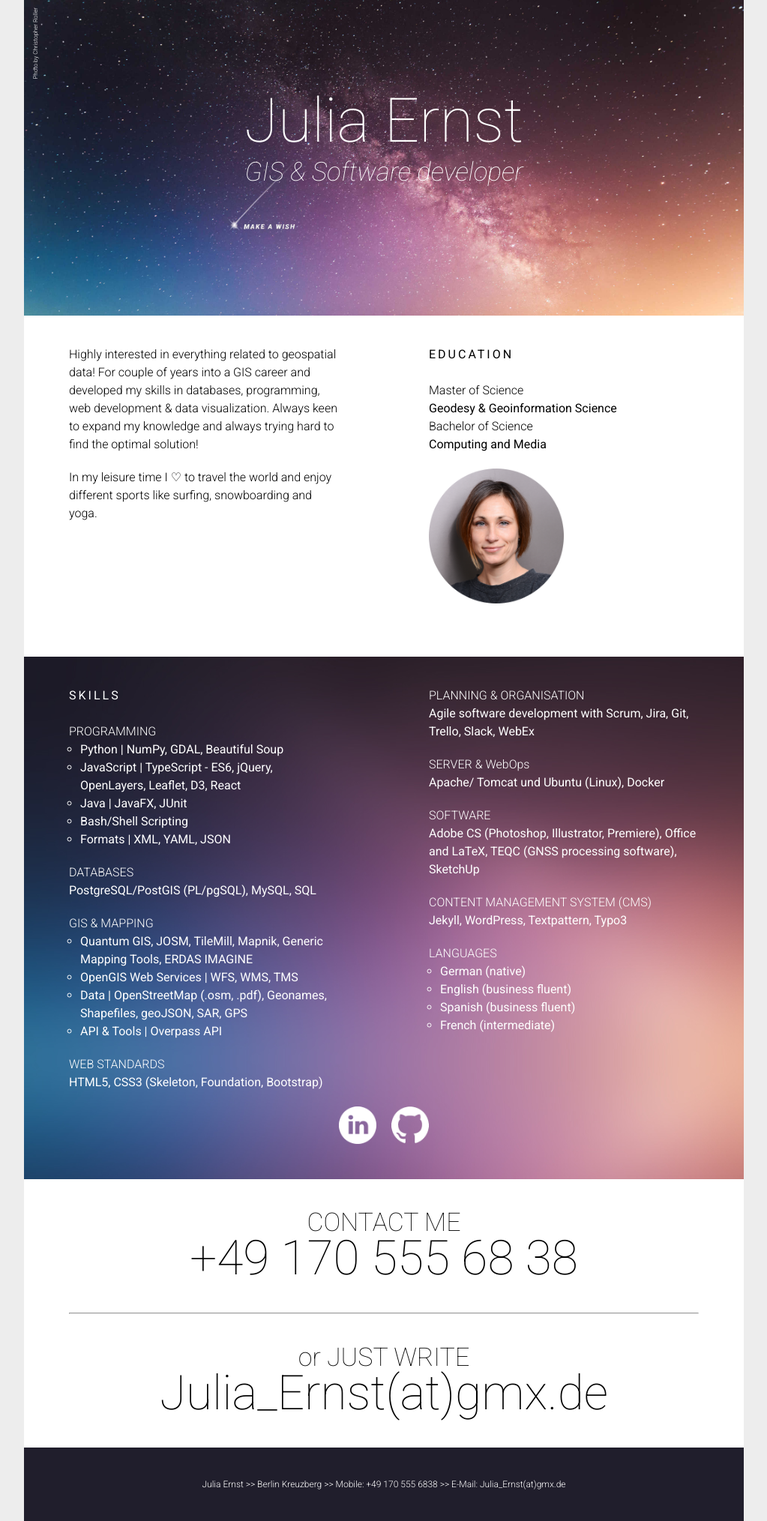
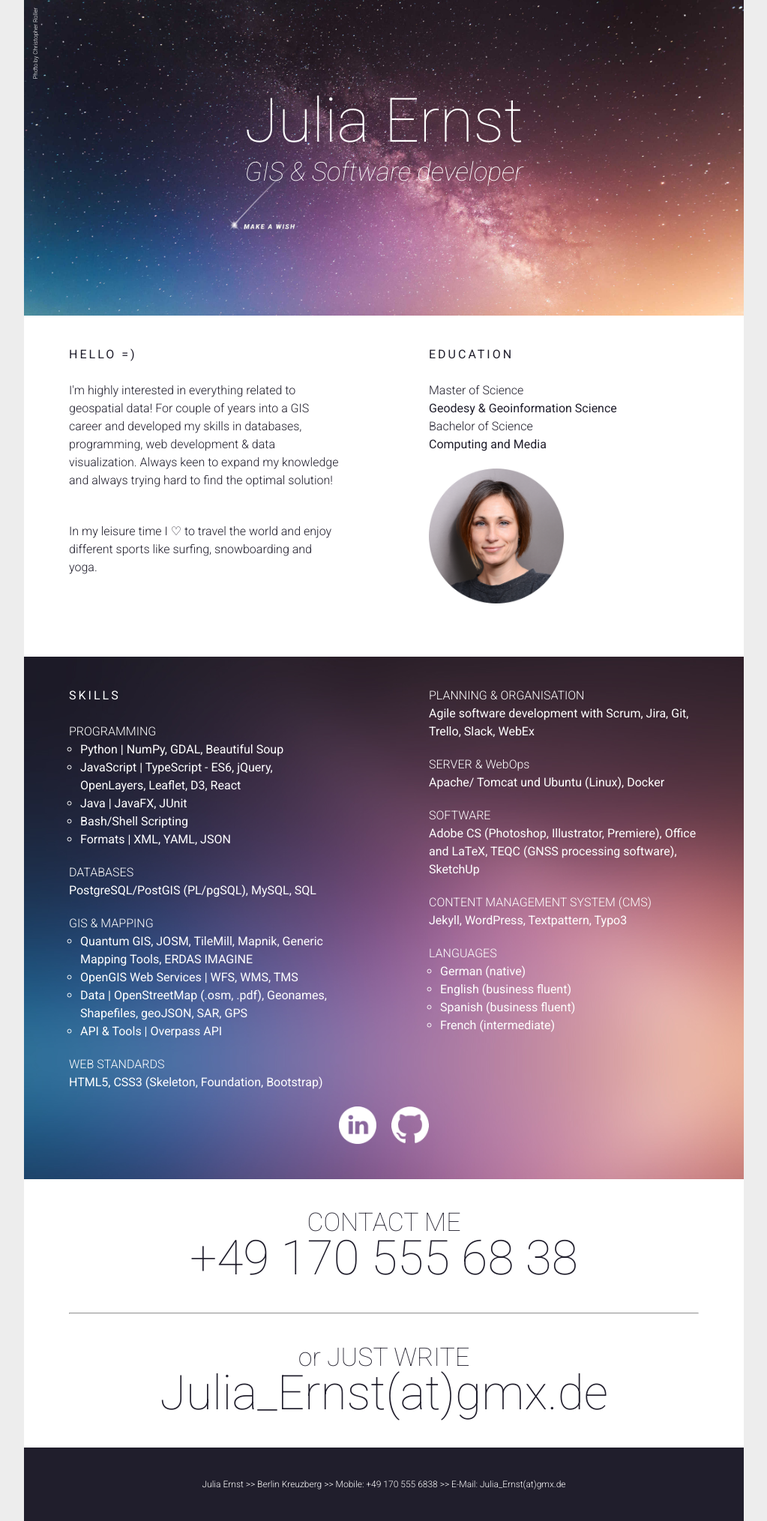
Before and after one commit to missserious/juliaernst, a Jekyll site: the page built from index.html, in a window 1280 px wide. Shown: the whole page at 75% size, without its empty margins (128-1151 px from the left). Built offline with Jekyll 4.4.1, drawn with Linux system fonts in a browser that asks for light colours.

Commit message:
change css variables, font color and fine tuning text

```diff
--- a/css/stylesMobil.scss
+++ b/css/stylesMobil.scss
@@ -2,8 +2,10 @@
 ---
 
 /* alle Farbvariablen setzen */
-$color1: magenta;
-$color2: blue;
+$default_grey: #201e2c;     // footer und schwarze Schrift
+$default_white: #FFF;
+$background_color: #EDEDED;
+
 
 /* Universalselektor */
 * {
@@ -16,8 +18,8 @@ $color2: blue;
 body {
   margin: 0px auto;
   font-family: 'Roboto', sans-serif;
-  background-color: #EDEDED;
-  color: #FFF;
+  background-color: $background_color;
+  color: $default_white;
   max-width: 960px;
 }
 
@@ -168,15 +170,15 @@ main {
 }
 
 .box-1 {
-    background-color: #FFF;
-    color: #000;
+    background-color: $default_white;
+    color: $default_grey;
     padding: 40px 40px 20px 40px;
     grid-area: intro;
 }
 
 .box-2 {
-  background-color: #FFF;
-  color: #000;
+  background-color: $default_white;
+  color: $default_grey;
   text-align: center;
   padding: 20px 40px 40px 40px;
     grid-area: education;
@@ -230,9 +232,9 @@ main {
 
 .box-6 {
     padding: 40px 40px 40px 40px;
-    background-color: #FFF;
+    background-color: $default_white;
     text-align: center;
-    color: #000;
+    color: $default_grey;
     grid-area: contact;
 }
 
@@ -246,7 +248,7 @@ hr {
 */
 
 footer {
-  background: #201e2c;
+  background: $default_grey;
   text-align: center;
   padding: 40px 0px 40px 0px;
 }
--- a/index.html
+++ b/index.html
@@ -8,11 +8,14 @@ author: Julia
 <!-- <h2>{{ site.title }}</h2> -->
 
   <div class="box-1">
+    <h3 class="letter-spacing"><strong>HELLO =)</strong></h3>
+    <br />
     <p>
-      Highly interested in everything related to geospatial data!
+      I'm highly interested in everything related to geospatial data!
       For couple of years into a GIS career and developed my skills in databases, programming, web development & data visualization.
       Always keen to expand my knowledge and always trying hard to find the optimal solution!
     </p>
+    <br />
     <p>
       In my leisure time I &#x2661; to travel the world and enjoy different sports like surfing, snowboarding and yoga.
     </p>
```
